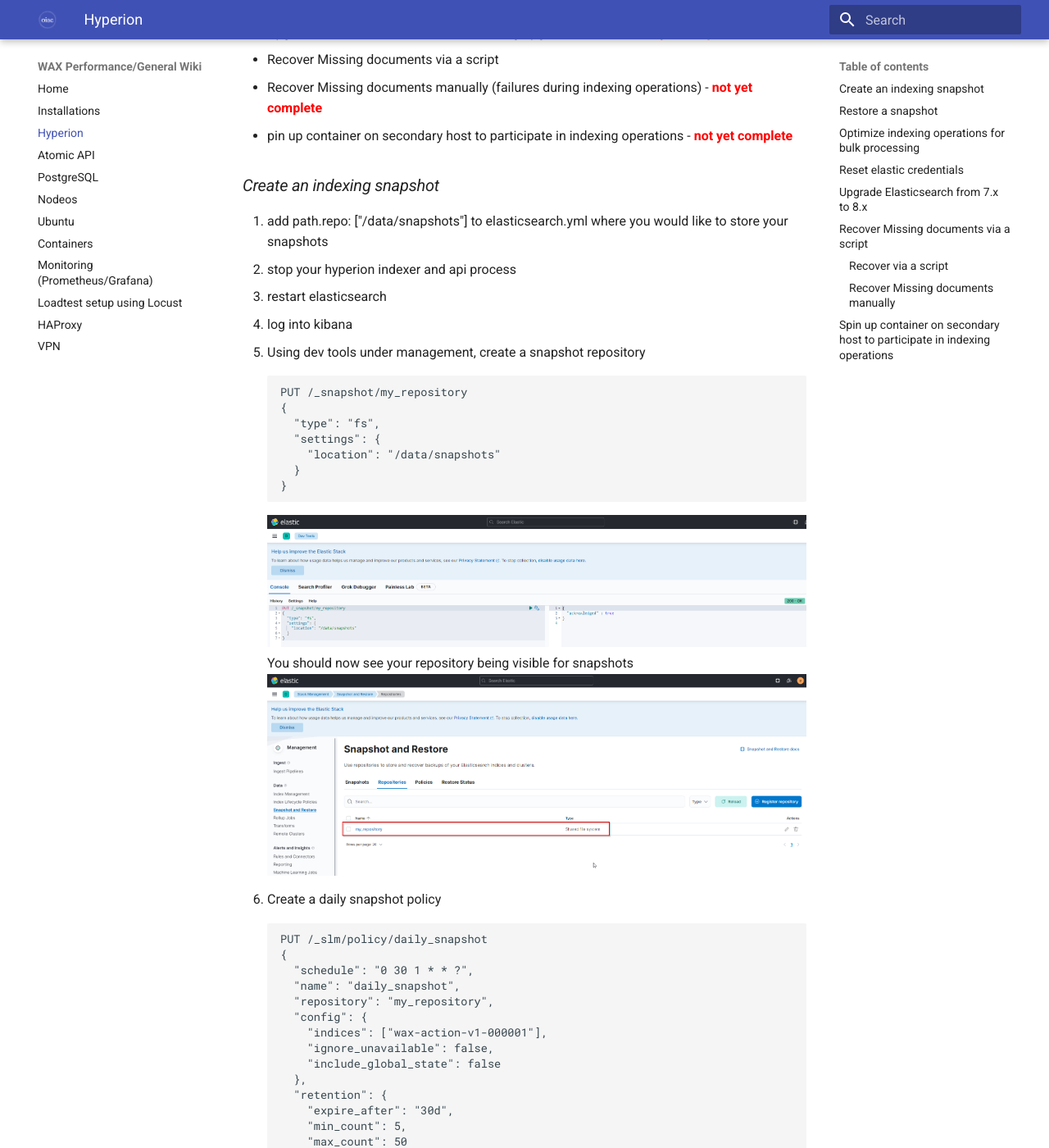
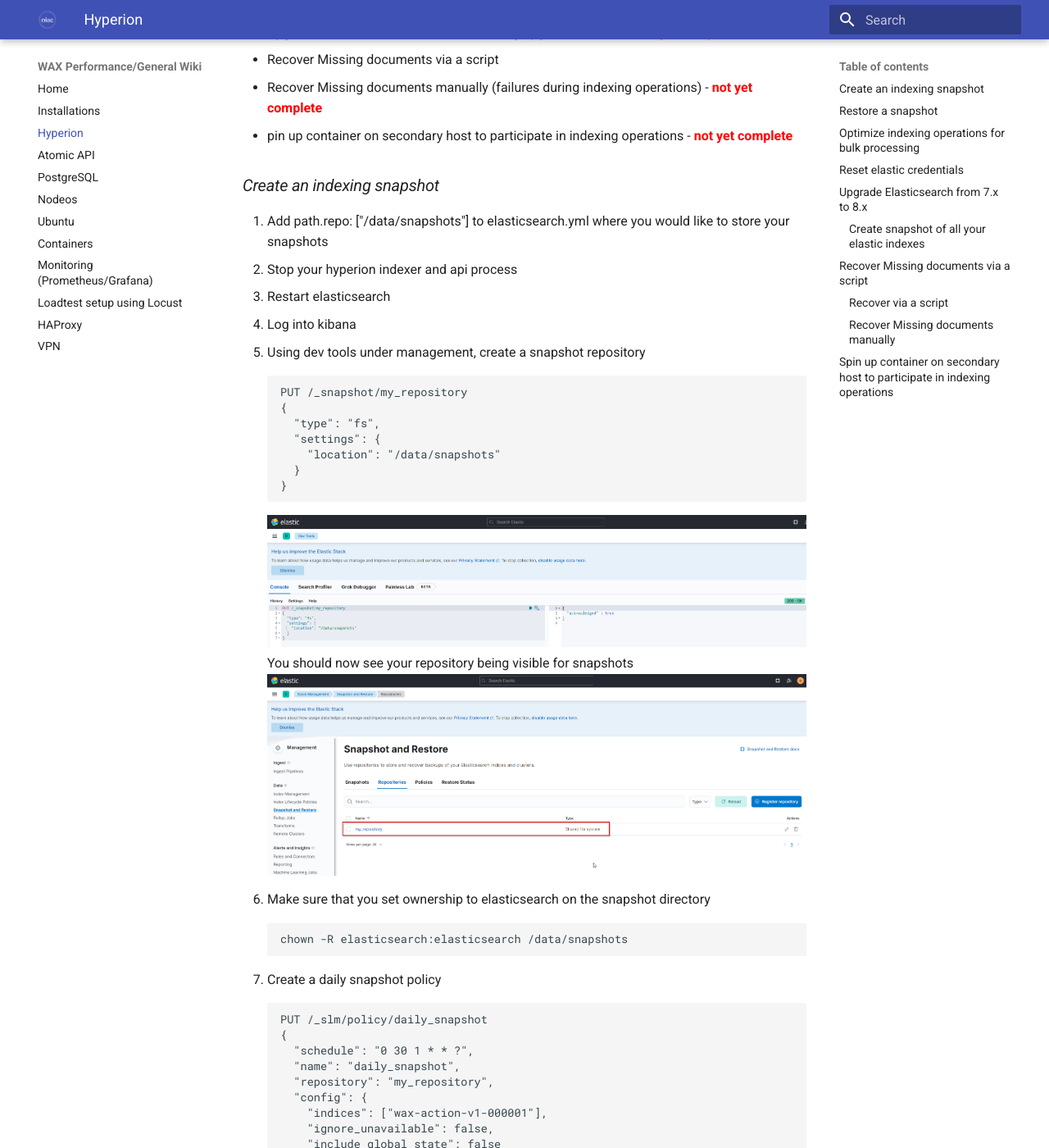
Before and after one commit to oneinacillian/wiki, an MkDocs documentation site: the page built from docs/hyperion.md, in a window 1280 px wide and 1400 px high, scrolled down 345 px. Shown: the whole window at 82% size. Built offline with MkDocs 1.6.1 and Material for MkDocs 9.7.7, drawn with Linux system fonts in a browser that asks for light colours; some of the changed text lies outside the part shown.

Commit message:
snapshot prior elastic upgrade

````diff
--- a/docs/hyperion.md
+++ b/docs/hyperion.md
@@ -11,10 +11,10 @@
 - pin up container on secondary host to participate in indexing operations - <span style="color:red">**not yet complete**</span>
 
 ### *Create an indexing snapshot*
-1. add path.repo: ["/data/snapshots"] to elasticsearch.yml where you would like to store your snapshots
-2. stop your hyperion indexer and api process
-3. restart elasticsearch
-4. log into kibana
+1. Add path.repo: ["/data/snapshots"] to elasticsearch.yml where you would like to store your snapshots
+2. Stop your hyperion indexer and api process
+3. Restart elasticsearch
+4. Log into kibana
 5. Using dev tools under management, create a snapshot repository
 ```
 PUT /_snapshot/my_repository
@@ -27,9 +27,13 @@
 ```
 <img src="/assets/Configure snapshot repo - Elastic.png"/> <br>
 You should now see your repository being visible for snapshots <br>
-<img src="/assets/repo visible - Elastic.png"/>
+<img src="/assets/repo visible - Elastic.png"/> <br>
 
-6. Create a daily snapshot policy
+6. Make sure that you set ownership to elasticsearch on the snapshot directory
+```
+chown -R elasticsearch:elasticsearch /data/snapshots
+```
+7. Create a daily snapshot policy
 ```
 PUT /_slm/policy/daily_snapshot
 {
@@ -49,9 +53,9 @@
 }
 ```
 You should now see the configure snapshot policy <br>
-<img src="/assets/snapshot policy - Elastic.png"/>
+<img src="/assets/snapshot policy - Elastic.png"/> <br>
 
-7. Trigger a run to make sure that the index/s you selected, backed up successfully <br>
+8. Trigger a run to make sure that the index/s you selected, backed up successfully <br>
 
 <img src="/assets/snapshot complete.png"/>
 
@@ -76,9 +80,32 @@
 - elastic (used to log into Kibana UI)
 
 ### *Upgrade Elasticsearch from 7.x to 8.x*
-<img src="/assets/Upgrade Assistant - Elastic.png"/>
+<img src="/assets/Upgrade Assistant - Elastic.png"/> <br>
+
+1. Create snapshot of all your elastic indexes
+
+#### Create snapshot of all your elastic indexes
+> Create the following **policy**
 ```
+PUT /_slm/policy/upgrade_snapshot
+{
+  "schedule": "0 30 1 * * ?",
+  "name": "upgrade_snapshot",
+  "repository": "my_repository",
+  "config": {
+    "indices": ["wax-*"],
+    "ignore_unavailable": false,
+    "include_global_state": false
+  },
+  "retention": {
+    "expire_after": "30d",
+    "min_count": 5,
+    "max_count": 50
+  }
+}
 ```
+Kick off the above policy to backup all your wax indexes
+<img src="/assets/index snapshot prior upgrade.png"/> <br>
 
 ### *Recover Missing documents via a script*
 > It often can happen that during the indexing operation you encountered a component failure which causes the indexing operation to miss certain blocks during the indexing.
````
Also changed, not shown: other parts of docs/hyperion.md (+4 -4 lines), docs/assets/index snapshot prior upgrade.png (added), docs/containers.md (line endings or trailing spaces).
